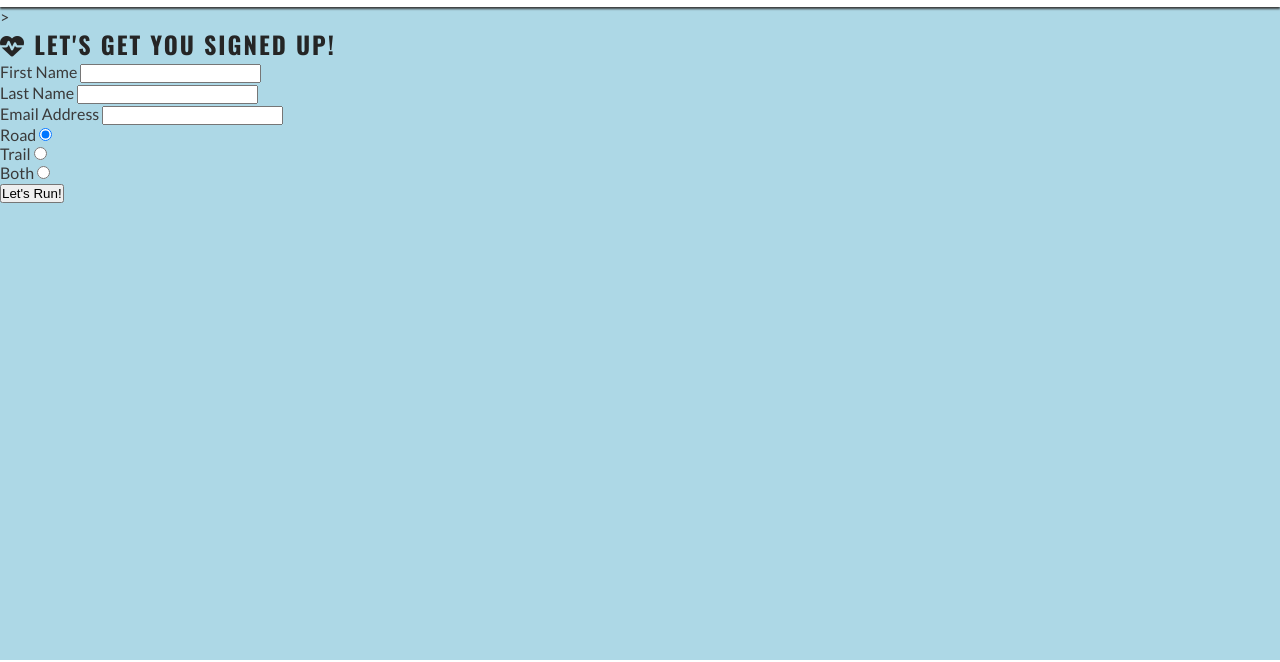
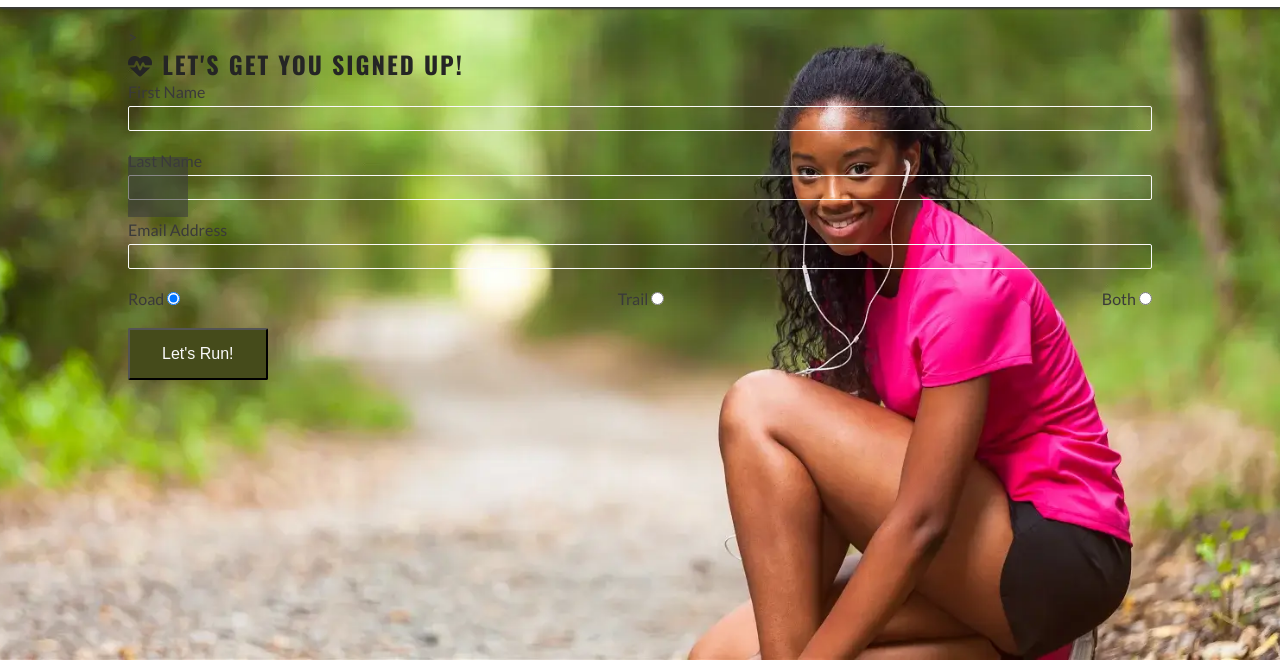
Before and after one commit to ZazaMasilo/Love-Fitness, a plain HTML site: page signup.html in a window 1280 px wide. Shown: the part 72-734 px from the top of the page. Drawn offline with nearby package versions, Linux system fonts and the light colour scheme; a web font is replaced by a local one.

Commit message:
Add styling to sign up page

```diff
--- a/assets/css/style.css
+++ b/assets/css/style.css
@@ -127,11 +127,13 @@ nav {
 
 /* Main */
 main {
-    background-color: lightblue;
     /* Make main element take up any surplus space to push footer down and should not shrink when screen is too small to show all the content */
     flex: 1 0 auto;
     margin-top: 47px;
     /* To push the content down of place holder text */
+     /* Enable flex properties for child elements */
+     display: flex;
+     flex-direction: column;
 }
 
 /*Hero Section Styles */
@@ -147,7 +149,7 @@ main {
 
 #cover-text {
     /* Final rgba value sets the opacity so it is semi transparent */
-    background-color: rgba(241, 109, 107, 7);
+    background-color: rgba(241, 109, 107, .7);
     font-size: 130%;
     position: absolute;
     bottom: 30px;
@@ -155,7 +157,7 @@ main {
     width: 80%;
     /* It doesnt cover the full width of screen */
     min-height: 200px;
-    padding: 40px;
+    padding-top: 40px;
     /* so text doesnt stick to the top of cover text div */
     padding-left: 10px;
     /* Space it out a bit from edge of the screen */
@@ -245,11 +247,62 @@ main {
 /* Gallery page */
 #photos img {
     width: 100%;
-    line-break: 1em;
+    line-height: 1em;
 }
 
 #photos {
     line-height: 0; /* Fix space between photos */
+}
+
+/* Form */
+#signup {
+    background-image: url("../images/signup-image.webp");
+    background-size: cover;
+    background-position: 75%;
+    padding: 20px 10% 0 10%;
+    flex-grow: 1;
+}
+
+
+#signup-form {
+    color: #ffffff;
+    background-color: rgba(60, 60, 60, 0.6);
+    padding: 30px;
+}
+
+
+#signup-form>h2 {
+    color: #fafafa;
+    margin-bottom: 20px;
+}
+
+
+.text-input {
+    background: transparent;
+    color: #fafafa;
+    width: 100%;
+    height: 25px;
+    margin: 5px 0 20px 0;
+    border: 1px solid #fafafa;
+    border-radius: 2px;
+    padding: 0 5px;
+}
+
+
+.radio-buttons {
+    width: 100%;
+    display: flex;
+    justify-content: space-between;
+}
+
+
+.join-button {
+    margin-top: 20px;
+    border-radius: 2px;
+    padding: 15px 32px;
+    font-size: 100%;
+    background-color: #454b1b;
+    color: #fafafa;
 }
 
 /* Footer */
@@ -278,7 +331,7 @@ main {
 @media screen and (min-width: 576px) {
     #photos {
         column-count: 2;
-        color-scheme: 0;
+        column-gap: 0;
     }
 }
 
@@ -323,9 +376,13 @@ main {
 
     /* Main content */
     main {
-        /* Push main content down to accomodate larger header */
+
+        /* Push main content down to accommodate larger header */
         margin-top: 79px;
-    }
+ }
+
+
+
 
     /* Hero text styled on tablet view to override */
     #cover-text {
@@ -335,17 +392,17 @@ main {
     }
 
     /* Reasons Section */
-    #benefits-physical, benefits-mental {
+    #benefits-physical, #benefits-mental {
         display: flex;
         flex-direction: column;
         width: 100%;
     }
 
-    #benefits-physical > div, benefits-mental > div {
+    #benefits-physical > div, #benefits-mental > div {
         width: 75%;
     }
 
-    benefits-mental > div {
+    #benefits-mental > div {
         text-align: end; /* Align to the right */
         align-self: flex-end ;
     }
@@ -353,6 +410,28 @@ main {
     /* Gallery styles */
     #photos {
         column-count: 3;
+    }
+
+     /* Form */
+     #signup {
+        background-position: center;
+        position: relative;
+    }
+
+    #signup-form {
+        max-width: 400px;
+        position: absolute;
+        left: 10%;
+        top: 150px;
+    }
+
+    .text-input:hover {
+        border-color: #f16c6b;
+    }
+
+    .join-button:hover {
+        background-color: #fafafa;
+        color: #454b1b;
     }
 }
 
```
Also changed, not shown: assets/images/signup-image.webp (added).
